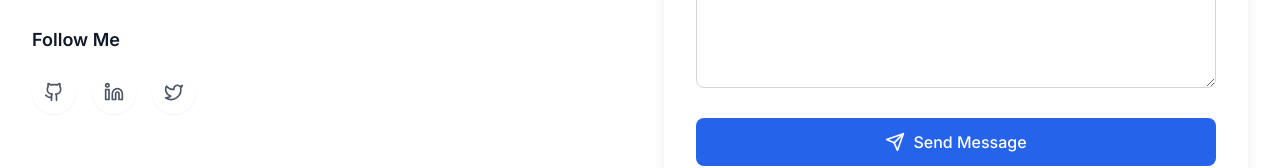
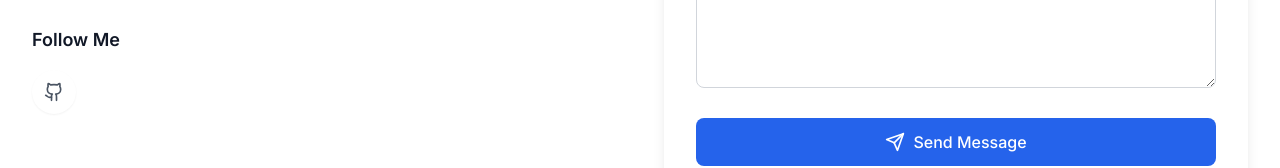
Before and after one commit to skydev9293/robert_port, a React (Create React App) app: page / in a window 1280 px wide. Shown: the part 6918-7086 px from the top of the page. Built offline with nearby package versions, Linux system fonts and the light colour scheme.

Commit message:
Update Contact.tsx

```diff
--- a/src/components/Contact.tsx
+++ b/src/components/Contact.tsx
@@ -82,21 +82,9 @@ const Contact: React.FC = () => {
     {
       icon: Github,
       label: 'GitHub',
-      href: 'https://github.com/stevenzhang',
+      href: 'https://github.com/smileguitar',
       color: 'hover:text-gray-900'
     },
-    {
-      icon: Linkedin,
-      label: 'LinkedIn',
-      href: 'https://linkedin.com/in/stevenzhang',
-      color: 'hover:text-blue-600'
-    },
-    {
-      icon: Twitter,
-      label: 'Twitter',
-      href: 'https://twitter.com/stevenzhang_dev',
-      color: 'hover:text-blue-400'
-    }
   ];
 
   const containerVariants = {
```
